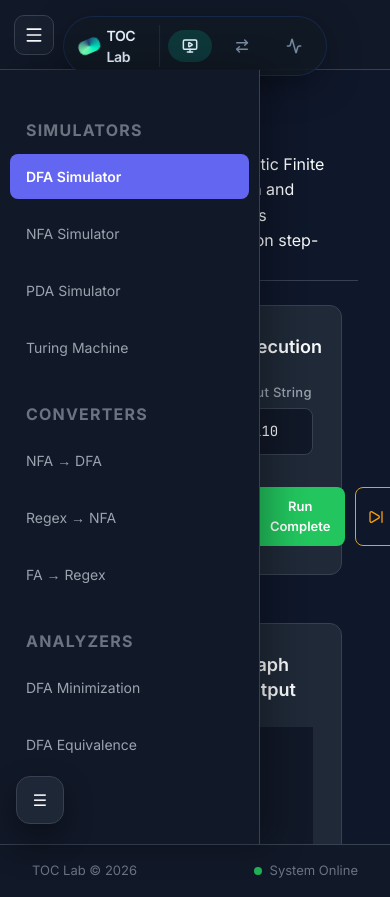
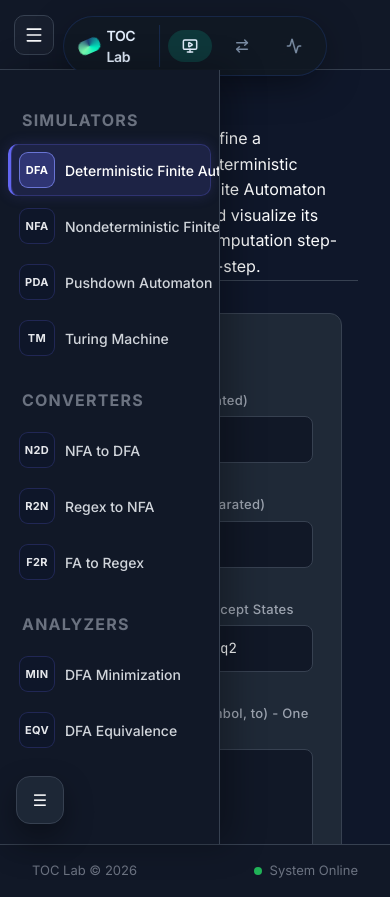
Before and after one commit to DevaP06/toc-lab, a React (Vite) app: page /simulators/dfa in a window 390 px wide. Built offline with nearby package versions, Linux system fonts and the light colour scheme.

Commit message:
feat: enhance sidebar and simulator UI with improved styles and functionality

```diff
--- a/src/components/Sidebar.css
+++ b/src/components/Sidebar.css
@@ -1,31 +1,53 @@
 .sidebar {
-  width: 260px;
+  width: 220px;
   background-color: var(--bg-secondary);
   border-right: 1px solid var(--border);
   height: calc(100vh - 70px);
   overflow-y: auto;
+  overflow-x: hidden;
   flex-shrink: 0;
-  transition: width 0.2s ease, transform 0.2s ease;
+  transition: width 0.25s ease, transform 0.2s ease;
+  scrollbar-width: thin;
+  scrollbar-color: #4b5563 #0f172a;
+}
+
+.sidebar::-webkit-scrollbar {
+  width: 10px;
+  height: 10px;
+}
+
+.sidebar::-webkit-scrollbar-track {
+  background: #0f172a;
+}
+
+.sidebar::-webkit-scrollbar-thumb {
+  background: #4b5563;
+  border-radius: 999px;
+  border: 2px solid #0f172a;
+}
+
+.sidebar::-webkit-scrollbar-thumb:hover {
+  background: #6b7280;
 }
 
 .sidebar.collapsed {
-  width: 76px;
+  width: 64px;
 }
 
 .sidebar-content {
-  padding: 24px 16px;
+  padding: 14px 10px;
 }
 
 .sidebar.collapsed .sidebar-content {
-  padding: 24px 10px;
+  padding: 14px 8px;
 }
 
 .sidebar-section {
-  margin-bottom: 24px;
+  margin-bottom: 16px;
 }
 
 .sidebar.collapsed .sidebar-section {
-  margin-bottom: 16px;
+  margin-bottom: 12px;
 }
 
 .sidebar-title {
@@ -36,7 +58,7 @@
   color: #6b7280;
   margin-top: 24px;
   margin-bottom: 12px;
-  padding-left: 16px;
+  padding-left: 14px;
 }
 
 .sidebar.collapsed .sidebar-title {
@@ -51,51 +73,104 @@
 }
 
 .sidebar-link {
-  display: block;
-  padding: 12px 16px;
+  position: relative;
+  display: flex;
+  align-items: center;
+  gap: 10px;
+  padding: 8px;
   font-size: 14px;
-  color: #9ca3af;
-  border-radius: 8px;
-  margin-bottom: 8px;
+  color: #d1d5db;
+  border-radius: 10px;
+  min-height: 46px;
   cursor: pointer;
   transition: all 0.2s ease;
   text-decoration: none;
+  border-left: 3px solid transparent;
 }
 
 .sidebar.collapsed .sidebar-link {
-  padding: 12px 10px;
-  text-align: center;
-  font-size: 0;
+  justify-content: center;
+  padding: 6px;
+  gap: 0;
 }
 
 .sidebar-link-text {
   display: inline;
+  white-space: nowrap;
+  font-size: 13px;
+  font-weight: 500;
 }
 
-.sidebar.collapsed .sidebar-link-text {
-  display: block;
-  font-size: 12px;
-  line-height: 1.2;
-  white-space: normal;
+.sidebar-badge {
+  width: 36px;
+  height: 36px;
+  display: inline-flex;
+  align-items: center;
+  justify-content: center;
+  border-radius: 9px;
+  background: rgba(15, 23, 42, 0.92);
+  border: 1px solid rgba(99, 102, 241, 0.22);
+  color: #e5e7eb;
+  font-size: 11px;
+  font-weight: 700;
+  letter-spacing: 0.35px;
+  transition: all 0.2s ease;
+  flex-shrink: 0;
 }
 
 .sidebar-link:hover {
-  background-color: rgba(99, 102, 241, 0.15);
+  background: rgba(255, 255, 255, 0.05);
   color: #f9fafb;
+  transform: scale(1.01);
 }
 
-.sidebar.collapsed .sidebar-link:hover {
-  color: #f9fafb;
+.sidebar-link:hover .sidebar-badge {
+  background: rgba(99, 102, 241, 0.18);
+  border-color: rgba(129, 140, 248, 0.55);
+  box-shadow: 0 0 0 1px rgba(129, 140, 248, 0.16), 0 4px 12px rgba(79, 70, 229, 0.28);
 }
 
 .sidebar-link.active {
-  background-color: #6366f1;
+  background: rgba(99, 102, 241, 0.15);
+  border-left: 3px solid #6366f1;
+  box-shadow: inset 0 0 0 1px rgba(99, 102, 241, 0.25), 0 0 14px rgba(99, 102, 241, 0.18);
   color: white;
   font-weight: 600;
 }
 
-.sidebar.collapsed .sidebar-link.active {
-  color: white;
+.sidebar-link.active .sidebar-badge {
+  background: rgba(99, 102, 241, 0.28);
+  border-color: rgba(129, 140, 248, 0.72);
+  color: #ffffff;
+}
+
+.sidebar.collapsed .sidebar-link-text {
+  display: none;
+}
+
+.sidebar.collapsed .sidebar-link::after {
+  content: attr(data-tooltip);
+  position: absolute;
+  left: calc(100% + 12px);
+  top: 50%;
+  transform: translateY(-50%);
+  background: #0f172a;
+  color: #e5e7eb;
+  border: 1px solid #374151;
+  border-radius: 8px;
+  padding: 6px 10px;
+  font-size: 12px;
+  white-space: nowrap;
+  opacity: 0;
+  visibility: hidden;
+  pointer-events: none;
+  z-index: 300;
+  transition: opacity 0.16s ease;
+}
+
+.sidebar.collapsed .sidebar-link:hover::after {
+  opacity: 1;
+  visibility: visible;
 }
 
 @media (max-width: 900px) {
@@ -110,7 +185,7 @@
 
   .sidebar.collapsed {
     transform: translateX(-100%);
-    width: 260px;
+    width: 220px;
   }
 
   .sidebar.collapsed .sidebar-title,
@@ -122,8 +197,12 @@
   }
 
   .sidebar.collapsed .sidebar-link {
-    font-size: 14px;
-    text-align: left;
-    padding: 12px 16px;
+    justify-content: flex-start;
+    padding: 8px;
+    gap: 10px;
+  }
+
+  .sidebar.collapsed .sidebar-link::after {
+    display: none;
   }
 }
--- a/src/components/Sidebar.jsx
+++ b/src/components/Sidebar.jsx
@@ -1,31 +1,43 @@
 import React from 'react';
 import { NavLink } from 'react-router-dom';
 import './Sidebar.css';
+
+const SidebarNavItem = ({ path, badge, label }) => (
+  <NavLink
+    to={path}
+    className={({ isActive }) => (isActive ? 'sidebar-link active' : 'sidebar-link')}
+    title={label}
+    data-tooltip={label}
+  >
+    <span className="sidebar-badge" aria-hidden="true">{badge}</span>
+    <span className="sidebar-link-text">{label}</span>
+  </NavLink>
+);
 
 const Sidebar = ({ collapsed = false }) => {
   const sections = [
     {
       title: 'SIMULATORS',
       links: [
-        { name: 'DFA Simulator', path: '/simulators/dfa' },
-        { name: 'NFA Simulator', path: '/simulators/nfa' },
-        { name: 'PDA Simulator', path: '/simulators/pda' },
-        { name: 'Turing Machine', path: '/simulators/tm' }
+        { badge: 'DFA', label: 'Deterministic Finite Automaton', path: '/simulators/dfa' },
+        { badge: 'NFA', label: 'Nondeterministic Finite Automaton', path: '/simulators/nfa' },
+        { badge: 'PDA', label: 'Pushdown Automaton', path: '/simulators/pda' },
+        { badge: 'TM', label: 'Turing Machine', path: '/simulators/tm' }
       ]
     },
     {
       title: 'CONVERTERS',
       links: [
-        { name: 'NFA → DFA', path: '/converters/nfa-to-dfa' },
-        { name: 'Regex → NFA', path: '/converters/regex-to-nfa' },
-        { name: 'FA → Regex', path: '/converters/fa-to-regex' }
+        { badge: 'N2D', label: 'NFA to DFA', path: '/converters/nfa-to-dfa' },
+        { badge: 'R2N', label: 'Regex to NFA', path: '/converters/regex-to-nfa' },
+        { badge: 'F2R', label: 'FA to Regex', path: '/converters/fa-to-regex' }
       ]
     },
     {
       title: 'ANALYZERS',
       links: [
-        { name: 'DFA Minimization', path: '/analyzers/dfa-minimizer' },
-        { name: 'DFA Equivalence', path: '/analyzers/equivalence' }
+        { badge: 'MIN', label: 'DFA Minimization', path: '/analyzers/dfa-minimizer' },
+        { badge: 'EQV', label: 'DFA Equivalence', path: '/analyzers/equivalence' }
       ]
     }
   ];
@@ -39,13 +51,7 @@ const Sidebar = ({ collapsed = false }) => {
             <ul className="sidebar-list">
               {section.links.map((link, lIndex) => (
                 <li key={lIndex}>
-                  <NavLink
-                    to={link.path}
-                    className={({ isActive }) => (isActive ? 'sidebar-link active' : 'sidebar-link')}
-                    title={link.name}
-                  >
-                    <span className="sidebar-link-text">{link.name}</span>
-                  </NavLink>
+                  <SidebarNavItem path={link.path} badge={link.badge} label={link.label} />
                 </li>
               ))}
             </ul>
--- a/src/pages/simulators/DfaSimulator.css
+++ b/src/pages/simulators/DfaSimulator.css
@@ -24,10 +24,12 @@
 
 .simulator-grid {
   display: grid;
-  grid-template-columns: 1fr 1fr;
-  gap: 28px;
+  grid-template-columns: minmax(320px, 0.9fr) minmax(420px, 1.3fr);
+  gap: 20px;
   padding: 0 32px;
-  margin-bottom: 40px;
+  margin-bottom: 24px;
+  height: calc(100vh - 220px);
+  min-height: 620px;
 }
 
 @media (max-width: 1280px) {
@@ -52,9 +54,27 @@
 .left-panel, .right-panel {
   display: flex;
   flex-direction: column;
-  gap: 24px;
+  gap: 16px;
   min-width: 0;
   width: 100%;
+}
+
+.left-panel {
+  height: 100%;
+  overflow-y: auto;
+  padding-right: 6px;
+}
+
+.left-panel .panel {
+  margin-bottom: 0;
+}
+
+.right-panel {
+  height: 100%;
+  position: sticky;
+  top: 84px;
+  display: grid;
+  grid-template-rows: minmax(420px, 2.2fr) minmax(220px, 1fr);
 }
 
 .form-group {
@@ -84,19 +104,76 @@ textarea {
 
 .control-buttons {
   display: flex;
+  flex-wrap: wrap;
   gap: 12px;
+}
+
+.control-buttons .btn {
+  white-space: nowrap;
+}
+
+.trace-box {
+  background: rgba(15, 23, 42, 0.6);
+  border-radius: 12px;
+  padding: 12px;
+  font-family: var(--font-mono);
+  font-size: 14px;
+  min-height: 120px;
+  max-height: 220px;
+  overflow: hidden;
+  overflow-x: hidden;
+  border: 1px solid rgba(255, 255, 255, 0.08);
+  min-width: 0;
+  scrollbar-width: thin;
+  scrollbar-color: #475569 #020617;
+}
+
+.trace-section {
   margin-top: 16px;
 }
 
-.trace-box {
-  background-color: var(--bg-primary);
-  border-radius: 6px;
-  padding: 12px;
+.trace-content {
   font-family: var(--font-mono);
   font-size: 14px;
-  height: 200px;
+  line-height: 1.6;
+  background: #020617;
+  border-radius: 8px;
+  padding: 10px;
+  max-height: 180px;
   overflow-y: auto;
-  border: 1px solid var(--border);
+  scrollbar-width: thin;
+  scrollbar-color: #475569 #020617;
+}
+
+.trace-box::-webkit-scrollbar,
+.trace-content::-webkit-scrollbar {
+  width: 10px;
+  height: 10px;
+}
+
+.trace-box::-webkit-scrollbar-track,
+.trace-content::-webkit-scrollbar-track {
+  background: #020617;
+}
+
+.trace-box::-webkit-scrollbar-thumb,
+.trace-content::-webkit-scrollbar-thumb {
+  background: #475569;
+  border-radius: 999px;
+  border: 2px solid #020617;
+}
+
+.trace-box::-webkit-scrollbar-thumb:hover,
+.trace-content::-webkit-scrollbar-thumb:hover {
+  background: #64748b;
+}
+
+.trace-empty {
+  opacity: 0.6;
+  font-style: italic;
+  text-align: center;
+  padding: 30px 0;
+  color: var(--text-secondary);
 }
 
 .trace-line {
@@ -104,6 +181,14 @@ textarea {
   border-radius: 4px;
   margin-bottom: 4px;
   color: var(--text-primary);
+  overflow-wrap: anywhere;
+  word-break: break-word;
+}
+
+.trace-line code {
+  white-space: normal;
+  overflow-wrap: anywhere;
+  word-break: break-word;
 }
 
 .trace-line.current {
@@ -138,6 +223,62 @@ textarea {
   width: 100%;
   max-width: 100%;
   box-sizing: border-box;
+  height: 100%;
+  min-height: 0;
+  margin-bottom: 0;
+}
+
+.graph-box {
+  position: relative;
+  flex: 1;
+  min-height: 420px;
+  border-radius: 12px;
+  overflow: hidden;
+}
+
+.graph-box .graph-container {
+  height: 100% !important;
+}
+
+.controls-overlay {
+  position: absolute;
+  bottom: 12px;
+  right: 12px;
+  left: 12px;
+  z-index: 6;
+  display: flex;
+  flex-direction: column;
+  gap: 10px;
+  background: rgba(17, 24, 39, 0.9);
+  border: 1px solid rgba(75, 85, 99, 0.85);
+  border-radius: 10px;
+  padding: 10px;
+  backdrop-filter: blur(8px);
+}
+
+.overlay-input-group {
+  display: flex;
+  flex-direction: column;
+  gap: 6px;
+}
+
+.overlay-input-group label {
+  font-size: 12px;
+  color: #cbd5e1;
+  font-weight: 600;
+}
+
+.overlay-input-group input {
+  background-color: rgba(15, 23, 42, 0.95);
+}
+
+.log-panel {
+  display: flex;
+  flex-direction: column;
+  min-height: 0;
+  min-width: 0;
+  overflow: hidden;
+  margin-bottom: 0;
 }
 
 .graph-container {
@@ -182,3 +323,44 @@ textarea {
 .graph-container:hover .react-flow__renderer {
   filter: drop-shadow(0 4px 12px rgba(99, 102, 241, 0.3));
 }
+
+@media (max-width: 1280px) {
+  .simulator-grid {
+    height: auto;
+    min-height: 0;
+  }
+
+  .left-panel,
+  .right-panel {
+    height: auto;
+    display: flex;
+  }
+
+  .left-panel {
+    overflow: visible;
+    padding-right: 0;
+  }
+
+  .right-panel {
+    position: static;
+  }
+}
+
+@media (max-width: 768px) {
+  .controls-overlay {
+    position: static;
+    margin-top: 10px;
+    left: auto;
+    right: auto;
+    bottom: auto;
+  }
+
+  .graph-box {
+    overflow: visible;
+    min-height: 360px;
+  }
+
+  .trace-box {
+    height: 160px;
+  }
+}
--- a/src/pages/simulators/DfaSimulator.jsx
+++ b/src/pages/simulators/DfaSimulator.jsx
@@ -94,8 +94,6 @@ const DfaSimulator = () => {
     loadDFA(); // Load initially to populate graph
   }, []); // eslint-disable-line
 
-  const currentStepData = simulationParams.currentStep >= 0 ? simulationParams.steps[simulationParams.currentStep] : null;
-
   return (
     <div className="dfa-container fade-in">
       <div className="header-section">
@@ -103,7 +101,7 @@ const DfaSimulator = () => {
         <p className="text-muted">Define a Deterministic Finite Automaton and visualize its computation step-by-step.</p>
       </div>
 
-      <div className="simulator-grid">
+      <div className="simulator-grid main-container">
         <div className="left-panel">
           <div className="panel input-panel">
             <h3 className="panel-header">DFA Definition</h3>
@@ -142,9 +140,13 @@ const DfaSimulator = () => {
         </div>
 
         <div className="right-panel">
-          <div className="panel simulation-controls">
-            <h3 className="panel-header">Execution</h3>
-            <div className="form-group">
+          <div className="panel visualization-panel">
+            <h3 className="panel-header">Graph Output</h3>
+            <div className="graph-box">
+              <GraphVisualizer automaton={engine} activeNode={activeNode} />
+
+              <div className="controls-overlay">
+                <div className="overlay-input-group">
                   <label>Input String</label>
                   <input
                     value={definition.inputString}
@@ -165,10 +167,7 @@ const DfaSimulator = () => {
                   </button>
                 </div>
               </div>
-
-          <div className="panel visualization-panel">
-            <h3 className="panel-header">Graph Output</h3>
-            <GraphVisualizer automaton={engine} activeNode={activeNode} />
+            </div>
           </div>
 
           <div className="panel log-panel">
@@ -183,7 +182,11 @@ const DfaSimulator = () => {
                 {simulationParams.accepted ? '✅ String Accepted' : '❌ String Rejected'}
               </div>
             )}
-            <div className="trace-box">
+            <div className="trace-box trace-section">
+              {simulationParams.steps.length === 0 ? (
+                <div className="trace-empty">▶ Run or Step to start simulation</div>
+              ) : (
+                <div className="trace-content">
                   {simulationParams.steps.map((step, idx) => (
                     <div key={idx} className={`trace-line ${idx === simulationParams.currentStep ? 'current' : ''} ${step.status === 'ACCEPT' ? 'success' : step.status.includes('REJECT') ? 'error' : ''}`}>
                       <span className="step-num">Step {step.step}:</span>
@@ -194,7 +197,8 @@ const DfaSimulator = () => {
                       )}
                     </div>
                   ))}
-              {simulationParams.steps.length === 0 && <span className="text-muted">No simulation started.</span>}
+                </div>
+              )}
             </div>
           </div>
         </div>
--- a/src/pages/simulators/NfaSimulator.css
+++ b/src/pages/simulators/NfaSimulator.css
@@ -5,25 +5,76 @@
 }
 
 .header-section {
-  margin-bottom: 24px;
+  display: flex;
+  align-items: center;
+  justify-content: space-between;
+  margin-top: 40px;
+  margin-bottom: 32px;
+  padding: 0 32px;
+  border-bottom: 1px solid #374151;
+  padding-bottom: 24px;
 }
 
 .header-section h2 {
-  font-size: 28px;
-  margin-bottom: 8px;
+  font-size: 32px;
+  font-weight: 700;
+  color: #f9fafb;
+  margin: 0;
 }
 
 .simulator-grid {
   display: grid;
-  grid-template-columns: 1fr 1fr;
-  gap: 24px;
-  flex: 1;
+  grid-template-columns: minmax(320px, 0.9fr) minmax(420px, 1.3fr);
+  gap: 20px;
+  padding: 0 32px;
+  margin-bottom: 24px;
+  height: calc(100vh - 220px);
+  min-height: 620px;
+}
+
+@media (max-width: 1280px) {
+  .simulator-grid {
+    grid-template-columns: 1fr;
+    gap: 24px;
+  }
+}
+
+@media (max-width: 768px) {
+  .simulator-grid {
+    padding: 0 16px;
+    gap: 20px;
+  }
+
+  .header-section {
+    padding: 0 16px;
+    margin-top: 24px;
+  }
 }
 
 .left-panel, .right-panel {
   display: flex;
   flex-direction: column;
-  gap: 24px;
+  gap: 16px;
+  min-width: 0;
+  width: 100%;
+}
+
+.left-panel {
+  height: 100%;
+  overflow-y: auto;
+  padding-right: 6px;
+}
+
+.left-panel .panel {
+  margin-bottom: 0;
+}
+
+.right-panel {
+  height: 100%;
+  position: sticky;
+  top: 84px;
+  display: grid;
+  grid-template-rows: minmax(420px, 2.2fr) minmax(220px, 1fr);
 }
 
 .form-group {
@@ -53,19 +104,76 @@ textarea {
 
 .control-buttons {
   display: flex;
+  flex-wrap: wrap;
   gap: 12px;
+}
+
+.control-buttons .btn {
+  white-space: nowrap;
+}
+
+.trace-box {
+  background: rgba(15, 23, 42, 0.6);
+  border-radius: 12px;
+  padding: 12px;
+  font-family: var(--font-mono);
+  font-size: 14px;
+  min-height: 120px;
+  max-height: 220px;
+  overflow: hidden;
+  overflow-x: hidden;
+  border: 1px solid rgba(255, 255, 255, 0.08);
+  min-width: 0;
+  scrollbar-width: thin;
+  scrollbar-color: #475569 #020617;
+}
+
+.trace-section {
   margin-top: 16px;
 }
 
-.trace-box {
-  background-color: var(--bg-primary);
-  border-radius: 6px;
-  padding: 12px;
+.trace-content {
   font-family: var(--font-mono);
   font-size: 14px;
-  height: 200px;
+  line-height: 1.6;
+  background: #020617;
+  border-radius: 8px;
+  padding: 10px;
+  max-height: 180px;
   overflow-y: auto;
-  border: 1px solid var(--border);
+  scrollbar-width: thin;
+  scrollbar-color: #475569 #020617;
+}
+
+.trace-empty {
+  opacity: 0.6;
+  font-style: italic;
+  text-align: center;
+  padding: 30px 0;
+  color: var(--text-secondary);
+}
+
+.trace-box::-webkit-scrollbar,
+.trace-content::-webkit-scrollbar {
+  width: 10px;
+  height: 10px;
+}
+
+.trace-box::-webkit-scrollbar-track,
+.trace-content::-webkit-scrollbar-track {
+  background: #020617;
+}
+
+.trace-box::-webkit-scrollbar-thumb,
+.trace-content::-webkit-scrollbar-thumb {
+  background: #475569;
+  border-radius: 999px;
+  border: 2px solid #020617;
+}
+
+.trace-box::-webkit-scrollbar-thumb:hover,
+.trace-content::-webkit-scrollbar-thumb:hover {
+  background: #64748b;
 }
 
 .trace-line {
@@ -73,6 +181,14 @@ textarea {
   border-radius: 4px;
   margin-bottom: 4px;
   color: var(--text-primary);
+  overflow-wrap: anywhere;
+  word-break: break-word;
+}
+
+.trace-line code {
+  white-space: normal;
+  overflow-wrap: anywhere;
+  word-break: break-word;
 }
 
 .trace-line.current {
@@ -102,9 +218,106 @@ textarea {
 .visualization-panel {
   display: flex;
   flex-direction: column;
+  min-width: 0;
+  overflow: hidden;
+  width: 100%;
+  max-width: 100%;
+  box-sizing: border-box;
+  height: 100%;
+  min-height: 0;
+  margin-bottom: 0;
 }
 
-.visualization-panel .graph-container {
-  height: 400px;
-  flex: none;
+.graph-box {
+  position: relative;
+  flex: 1;
+  min-height: 420px;
+  border-radius: 12px;
+  overflow: hidden;
 }
+
+.graph-box .graph-container {
+  height: 100% !important;
+}
+
+.controls-overlay {
+  position: absolute;
+  bottom: 12px;
+  right: 12px;
+  left: 12px;
+  z-index: 6;
+  display: flex;
+  flex-direction: column;
+  gap: 10px;
+  background: rgba(17, 24, 39, 0.9);
+  border: 1px solid rgba(75, 85, 99, 0.85);
+  border-radius: 10px;
+  padding: 10px;
+  backdrop-filter: blur(8px);
+}
+
+.overlay-input-group {
+  display: flex;
+  flex-direction: column;
+  gap: 6px;
+}
+
+.overlay-input-group label {
+  font-size: 12px;
+  color: #cbd5e1;
+  font-weight: 600;
+}
+
+.overlay-input-group input {
+  background-color: rgba(15, 23, 42, 0.95);
+}
+
+.log-panel {
+  display: flex;
+  flex-direction: column;
+  min-height: 0;
+  min-width: 0;
+  overflow: hidden;
+  margin-bottom: 0;
+}
+
+@media (max-width: 1280px) {
+  .simulator-grid {
+    height: auto;
+    min-height: 0;
+  }
+
+  .left-panel,
+  .right-panel {
+    height: auto;
+    display: flex;
+  }
+
+  .left-panel {
+    overflow: visible;
+    padding-right: 0;
+  }
+
+  .right-panel {
+    position: static;
+  }
+}
+
+@media (max-width: 768px) {
+  .controls-overlay {
+    position: static;
+    margin-top: 10px;
+    left: auto;
+    right: auto;
+    bottom: auto;
+  }
+
+  .graph-box {
+    overflow: visible;
+    min-height: 360px;
+  }
+
+  .trace-box {
+    height: 160px;
+  }
+}
--- a/src/pages/simulators/NfaSimulator.jsx
+++ b/src/pages/simulators/NfaSimulator.jsx
@@ -105,7 +105,7 @@ const NfaSimulator = () => {
         <p className="text-muted">Define a Nondeterministic Finite Automaton (with ε-transitions) and visualize its parallel computation steps.</p>
       </div>
 
-      <div className="simulator-grid">
+      <div className="simulator-grid main-container">
         <div className="left-panel">
           <div className="panel input-panel">
             <h3 className="panel-header">NFA Definition</h3>
@@ -140,14 +140,21 @@ const NfaSimulator = () => {
                />
             </div>
           </div>
+        </div>
 
-          <div className="panel simulation-controls">
-            <h3 className="panel-header">Execution</h3>
-            <div className="form-group">
+        <div className="right-panel">
+          <div className="panel visualization-panel">
+            <h3 className="panel-header">Graph Output</h3>
+            <div className="graph-box">
+              <GraphVisualizer automaton={engine} activeNode={activeNodes} />
+
+              <div className="controls-overlay">
+                <div className="overlay-input-group">
                   <label>Input String</label>
                   <input
                     value={definition.inputString}
                     onChange={e => setDefinition({...definition, inputString: e.target.value})}
+                    placeholder="e.g. 01"
                   />
                 </div>
 
@@ -164,11 +171,6 @@ const NfaSimulator = () => {
                 </div>
               </div>
             </div>
-
-        <div className="right-panel">
-          <div className="panel visualization-panel">
-            <h3 className="panel-header">Graph Output</h3>
-            <GraphVisualizer automaton={engine} activeNode={activeNodes} />
           </div>
 
           <div className="panel log-panel">
@@ -183,7 +185,11 @@ const NfaSimulator = () => {
                 {simulationParams.accepted ? '✅ String Accepted' : '❌ String Rejected'}
               </div>
             )}
-            <div className="trace-box">
+            <div className="trace-box trace-section">
+              {simulationParams.steps.length === 0 ? (
+                <div className="trace-empty">▶ Run or Step to start simulation</div>
+              ) : (
+                <div className="trace-content">
                   {simulationParams.steps.map((step, idx) => (
                     <div key={idx} className={`trace-line ${idx === simulationParams.currentStep ? 'current' : ''} ${step.status === 'ACCEPT' ? 'success' : step.status.includes('REJECT') ? 'error' : ''}`}>
                       <span className="step-num">Step {step.step}:</span>
@@ -194,7 +200,8 @@ const NfaSimulator = () => {
                       )}
                     </div>
                   ))}
-              {simulationParams.steps.length === 0 && <span className="text-muted">No simulation started.</span>}
+                </div>
+              )}
             </div>
           </div>
         </div>
```
Lines whose indentation alone changed are shown as unchanged.
